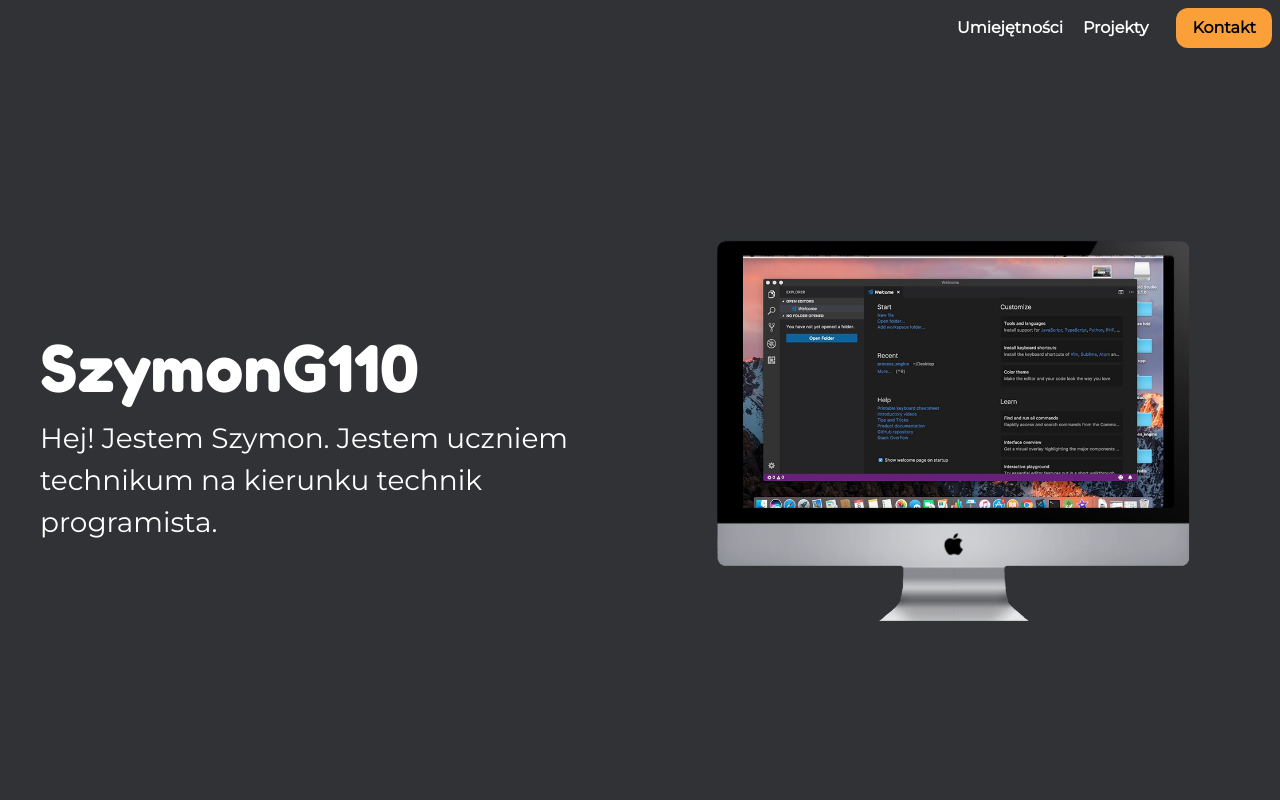
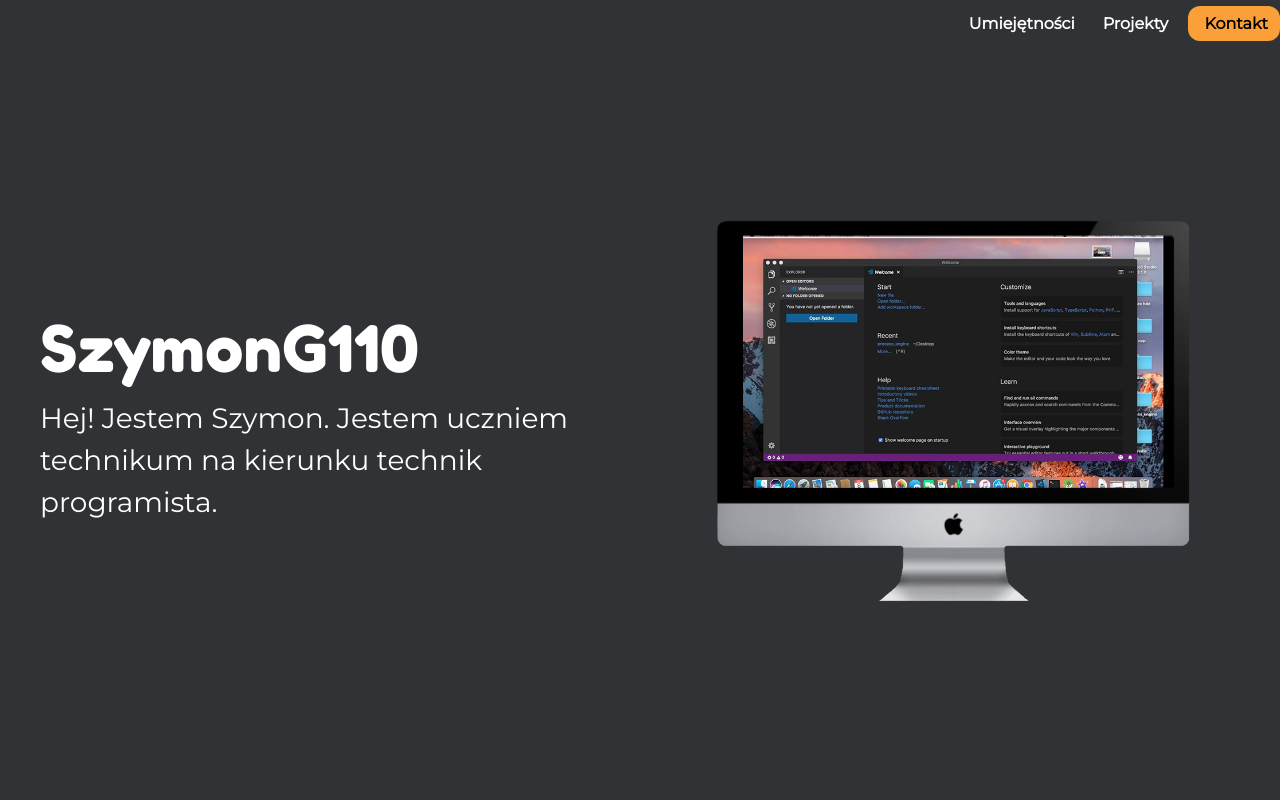
Before and after one commit to SzymonG110/personal-v2, a React (Vite) app: page / in a window 1280 px wide. Shown: the top 800 px of the page. Built offline with nearby package versions, Linux system fonts and the light colour scheme.

Commit message:
hero animation and smoth scrool

```diff
--- a/index.html
+++ b/index.html
@@ -1,5 +1,5 @@
 <!DOCTYPE html>
-<html lang="pl">
+<html lang="pl" class="scroll-smooth">
 
 <head>
   <meta charset="UTF-8" />
--- a/src/App.tsx
+++ b/src/App.tsx
@@ -19,7 +19,7 @@ export default class App extends Component {
             <div className='font-montserrat text-white min-h-screen bg-[#212121]'>
 
                 <div className='h-screen bg-[#303235]'>
-                    <div className='container h-[100%]'>
+                    <div className='container h-full'>
                         <Hero />
                     </div>
                 </div>
--- a/src/components/Hero.tsx
+++ b/src/components/Hero.tsx
@@ -7,14 +7,14 @@ export default class Hero extends Component {
     render() {
 
         return (
-            <div className='h-[100%]'>
+            <div className='h-full'>
                 <Navbar />
                 <div className='flex md:items-center mx-2 md:mx-10 md:h-[94%] w-[95%]'>
-                    <div className='md:justify-start md:w-[50%] mt-52 md:mt-0'>
+                    <div className='md:justify-start md:w-[50%] mt-52 md:mt-0' data-aos='fade-down-right'>
                         <h1 className='font-fredokaone text-[40px] md:text-[64px]'>SzymonG110</h1>
                         <h3 className='text-[20px] md:text-[28px]'>Hej! Jestem Szymon. Jestem uczniem technikum na kierunku technik programista.</h3>
                     </div>
-                    <div className='w-[40%] ml-[5%] hidden md:block'>
+                    <div className='w-[40%] ml-[5%] hidden md:block' data-aos='fade-up-left'>
                         <img src={img} className='' />
                     </div>
                 </div>
--- a/src/components/Navbar.tsx
+++ b/src/components/Navbar.tsx
@@ -5,8 +5,9 @@ export default class Navbar extends Component {
     render() {
 
         return (
-            <div className='flex justify-end items-center p-2 font-extrabold gap-3'>
-                <a className='mr-2' href='#skills'>
+            <div className='flex justify-end items-center pt-3 font-extrabold gap-3'>
+                <div data-aos='zoom-in' className='space-x-5'>
+                    <a className='mr-2 scroll-' href='#skills'>
                         Umiejętności
                     </a>
 
@@ -14,9 +15,9 @@ export default class Navbar extends Component {
                         Projekty
                     </a>
 
-                <a className='font-extrabold ml-2 bg-[#FB9F38] hover:bg-[#ff8800] py-2 px-4 rounded-xl text-black transition-colors duration-500' href='#contact'>
-                    Kontakt
+                    <a className='font-extrabold ml-2 bg-[#FB9F38] hover:bg-[#ff8800] py-2 px-3 rounded-xl text-black transition-colors duration-500' href='#contact'>                    Kontakt
                     </a>
+                </div>
             </div>
         )
 
```
Lines whose indentation alone changed are shown as unchanged.
